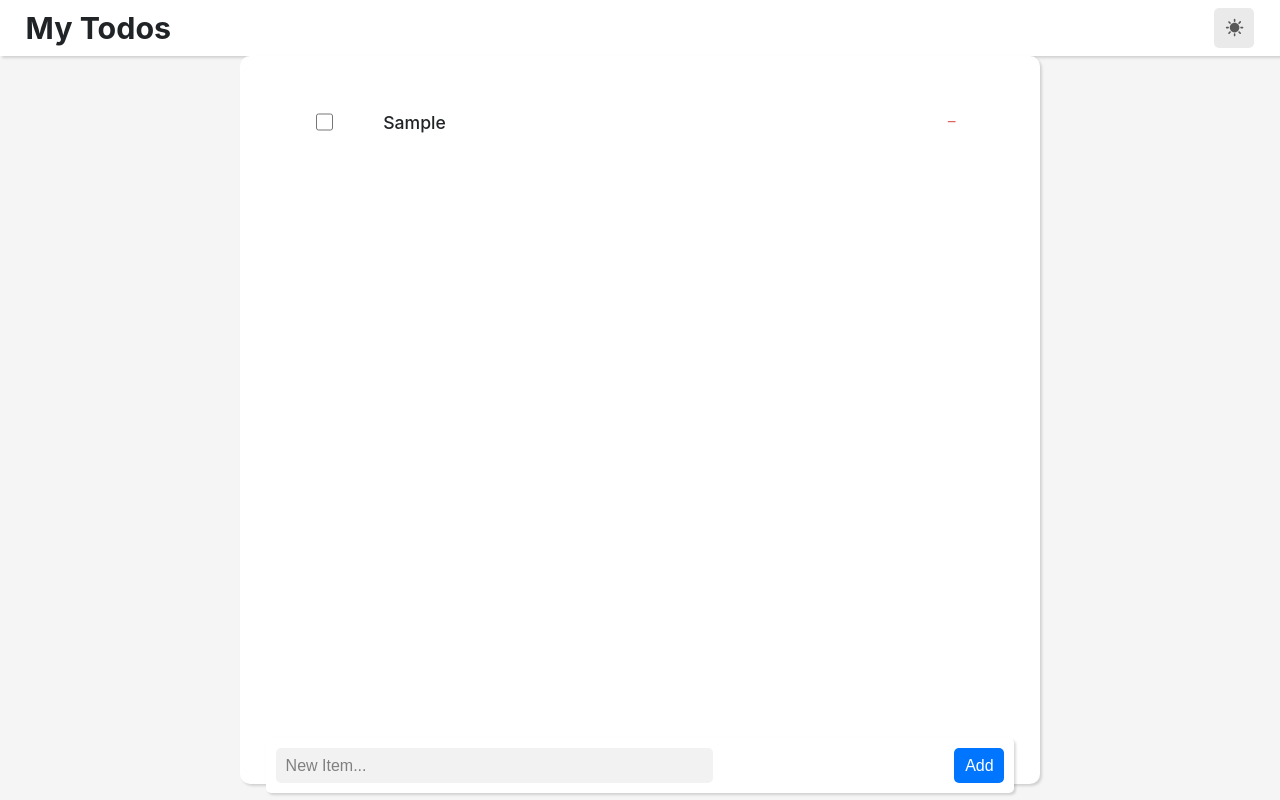
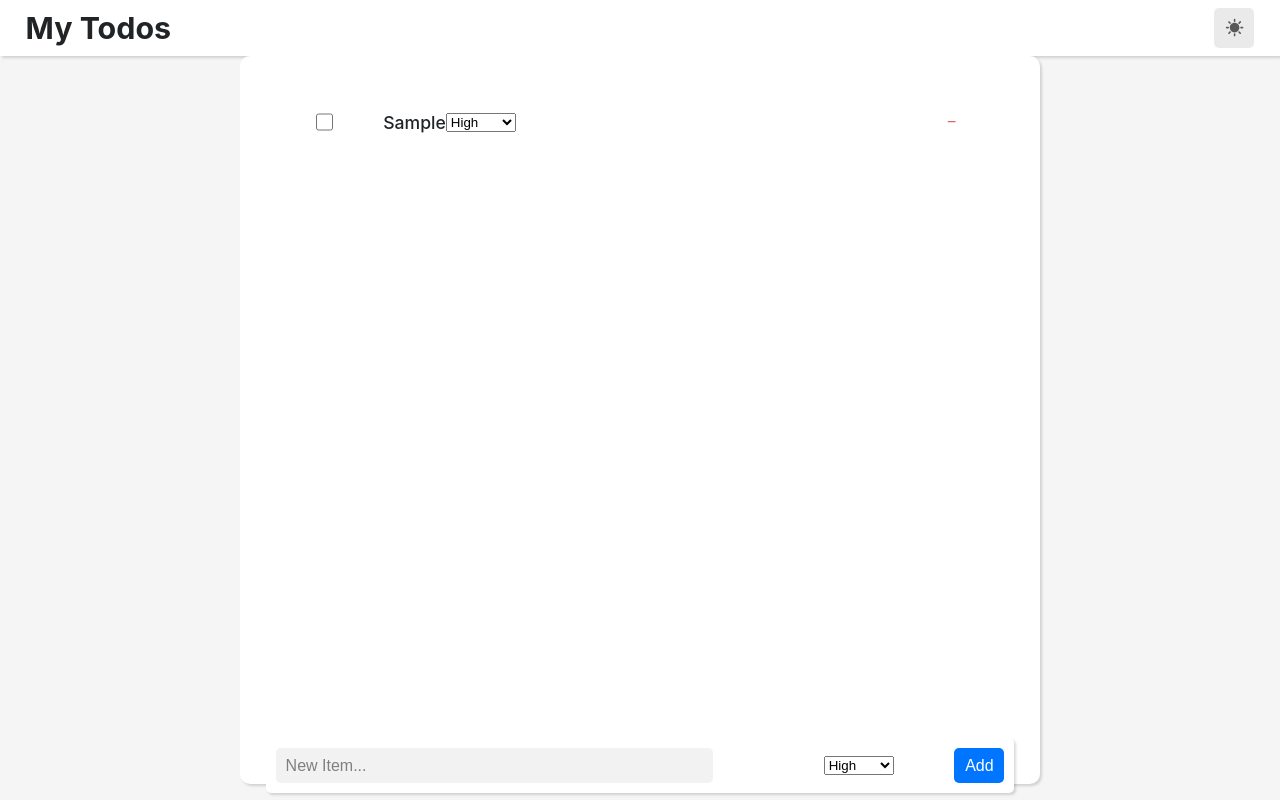
Before and after one commit to A00476611/pwa, a React (Create React App) app: page / in a window 1280 px wide. Both pictures are taken after typing "Sample" into the empty fields and a click on the button "Add". Built offline with nearby package versions, Linux system fonts and the light colour scheme; the HTML template or start-up script is replaced by a standard one.

Commit message:
code clean up

```diff
--- a/src/App.css
+++ b/src/App.css
@@ -2,11 +2,15 @@
 :root {
   --switcher-background: rgba(0, 0, 0, 0.082);
   --switcher-color: rgb(88, 88, 88);
+  --input-bg:rgb(242 242 242);
+  --input-placeholder-color:gray;
 }
 
 [theme="dark"] {
   --switcher-background: rgba(255, 255, 255, 0.082);
   --switcher-color: rgb(179, 176, 176);
+  --input-bg:rgb(101, 100, 105);
+    --input-placeholder-color:white;
 }
 
 .App {
@@ -60,6 +64,119 @@ button {
   color:white;
 }
 
+.ToDoList{
+  width: 100%;
+  box-sizing: border-box;
+  height: 91vh;
+  padding: 0vh 5vw 5vh 5vw;
+}
+
+.ToDoList > div {
+  padding-top: 20px;
+  height: 90%;
+  overflow-y: auto;
+}
+
+.ToDoList > form {
+  box-sizing: border-box;
+  padding: 10px;
+  background-color: var(--nav-background);
+  border-radius: 5px;
+  box-shadow: rgba(0, 0, 0, 0.15) 1.95px 1.95px 2.6px;
+  display: flex;
+  align-items: center;
+  justify-content: space-between;
+  margin-top: 20px;
+}
+
+.ToDoList > form > input {
+  border: none;
+  border-radius: 5px;
+  padding: 5px 10px;
+  font-size: 1rem;
+  margin-right: 50px ;
+  height: 35px;
+  width: 60%;
+  box-sizing: border-box;
+  /* background-color: rgba(141, 141, 141, 0.185); */
+  background-color: var(--input-bg);
+  color: var(--text-color);
+}
+
+.ToDoList > form > input::placeholder {
+  color: var(--input-placeholder-color);
+}
+
+.ToDoList > form > button {
+  font-size: 1rem;
+  height: 35px;
+  width: 50px;
+}
+
+.ToDoItem {
+  box-sizing: border-box;
+  display: flex;
+  align-items: center;
+  height: 60px;
+  width: 100%;
+  border-radius: 5px;
+  justify-content: space-between;
+  cursor: pointer;
+  transition: 200ms;
+}
+
+
+
+.ToDoItem > div {
+  display: flex;
+  align-items: center;
+}
+
+.ToDoItem input {
+  margin-right: 50px;
+  width: 1.1rem;
+  height: 1.1rem;
+}
+
+.ToDoItem span {
+  font-weight:500;
+  font-size: 1.1rem;
+}
+
+
+.remove-btn {
+  width: 25px;
+  height: 25px;
+  display: flex;
+  align-items: center;
+  justify-content: center;
+  color: rgba(204, 0, 0, 0.692);
+  background-color: transparent;
+}
+
+@media (min-width: 720px) {
+  .ToDoList {
+      max-width: 800px;
+      box-sizing: border-box;
+      box-shadow: rgba(0, 0, 0, 0.15) 1.95px 1.95px 2.6px;
+      border-radius: 10px;
+      padding: 2vh 2vw;
+      background-color: var(--nav-background);
+  }
+
+  .ToDoItem {
+      padding: 0px 50px;
+  }
+
+  .ToDoItem:hover {
+      background-color: rgba(128, 128, 128, 0.062);
+  }
+  .remove-btn:hover {
+      background-color: rgb(252, 194, 194);
+  }
+
+}
+
 @media (min-height:1000px) {
   .ToDoList {
     margin-top: 3vh;
--- a/src/App.tsx
+++ b/src/App.tsx
@@ -1,20 +1,63 @@
-import { useEffect, useState } from 'react';
+import { FormEventHandler, useEffect, useState } from 'react';
+import {MdSunny, MdModeNight} from 'react-icons/md'
+import { useTheme } from './hooks/useTheme';
+import { ToDoStorage } from './ToDoStorage';
+import { PriotityDropDown } from './components/PriorityDropDown';
+import { MdRemove as RemoveIcon } from 'react-icons/md';
 import './App.css';
-import { ToDoList, ToDoStorage } from './components/ToDoList';
-import {MdSunny, MdModeNight} from 'react-icons/md'
-let initialTodos = ToDoStorage.getAll()
+
+export type PriorityIndex = 0 | 1 | 2
+
+export type ToDoItemType = {
+  isCompleted:boolean,
+  title:string,
+  priority:0|1|2
+}
+
 function App() {
-  const [theme, setTheme] = useState(localStorage.getItem("theme"))
-  const toggleTheme = () => {
-    setTheme(theme => theme === "dark" ? "light" : "dark")
-  }
+  const {theme, toggleTheme} = useTheme()
 
-  useEffect(()=>{
-    if(theme){
-      document.querySelector("body")?.setAttribute("theme", theme)
-      localStorage.setItem("theme", theme)
+  const [todos, setTodos] = useState(ToDoStorage.getAllTodos())
+
+    const handleAdd:FormEventHandler<HTMLFormElement> = (e) => {
+        e.preventDefault()
+        const formData = Object.fromEntries(new FormData(e.currentTarget).entries())
+        const newItem = formData['newItem']
+        const newItemPriority = parseInt(formData['priority'].toString()) as PriorityIndex
+        if(!newItem) return
+        setTodos((todos):ToDoItemType[] => [...todos, {isCompleted:false, title:newItem.toString(), priority:newItemPriority}]  )
+        e.currentTarget.reset()
     }
-  }, [theme])
+
+    const handleItemClick = (index:number, current:boolean) => {
+        setTodos(todos => {
+            let copy = [...todos]
+            copy[index].isCompleted = !current
+            return copy
+        })
+    }
+
+    const handleItemRemove = (index:number) => {
+        setTodos(todos => {
+            let copy = [...todos]
+            copy.splice(index, 1)
+            return copy
+        })
+    }
+
+    const handleItemPriorityChange = (index:number, newItemPriority?:PriorityIndex) => {
+        if(!newItemPriority) return
+        setTodos(todos => {
+            let copy = [...todos]
+            copy[index].priority = newItemPriority
+            return copy
+        })
+    }
+
+    useEffect(()=>{
+        ToDoStorage.setAllTodos(todos)
+    }, [todos])
+
 
   return (
     <div className="App">
@@ -24,7 +67,27 @@ function App() {
           {theme === "dark" ? <MdModeNight /> : <MdSunny/>}
         </button>
       </div>
-      <ToDoList initialTodos={initialTodos}/>
+      <div className="ToDoList">
+        <div>
+          {todos.map((todo,i) => (
+              <div className="ToDoItem" onClick={()=> handleItemClick(i,todo.isCompleted)}>
+                  <div>
+                      <input type="checkbox" checked={todo.isCompleted} readOnly/>
+                      <span>{todo.title}</span>
+                      <PriotityDropDown value={todo.priority} onChange={newPriority => handleItemPriorityChange(i, newPriority)}/>
+                  </div>
+                  <button className="remove-btn" onClick={e=>{e.stopPropagation();handleItemRemove(i)}}>
+                      <RemoveIcon/>
+                  </button>
+              </div>
+          ))}
+        </div>
+        <form onSubmit={handleAdd}>
+            <input name="newItem" placeholder="New Item..."/>
+            <PriotityDropDown name="priority" />
+            <button type="submit" className="btn primary-btn">Add</button>
+        </form>
+    </div>
     </div>
   );
 }
--- a/src/components/ToDoList/ToDoStorage.ts
+++ b/src/ToDoStorage.ts
@@ -1,13 +1,13 @@
-import { ToDoItemType } from "./";
+import { ToDoItemType } from "./App";
 
 export const ToDoStorage = {
-    getAll:():ToDoItemType[] | [] => {
+    getAllTodos:():ToDoItemType[] | [] => {
         let storageString = localStorage.getItem("todos")
         if(!storageString) return []
         return JSON.parse(storageString) as ToDoItemType[]
     },
 
-    setAll:(todos:ToDoItemType[]) => {
+    setAllTodos:(todos:ToDoItemType[]) => {
         localStorage.setItem("todos", JSON.stringify(todos))
-    }
+    },
 }
--- /dev/null
+++ b/src/components/PriorityDropDown.tsx
@@ -0,0 +1,33 @@
+import { PriorityIndex } from "../App"
+
+export const priorities = [
+    "High",
+    "Medium",
+    "Low"
+]
+
+export type PriotityDropDownProps = {
+    name?:string,
+    value?:PriorityIndex,
+    onChange?: (arg0?:PriorityIndex) => void,
+}
+
+export const PriotityDropDown = ({name, value, onChange}:PriotityDropDownProps) => {
+    return (
+
+        <>
+        {
+            onChange != undefined ?
+
+            <select name={name} value={value} onChange={e=>onChange(parseInt(e.target.value) as PriorityIndex)}>
+                {priorities.map((priority,i) => <option value={priority}>{priorities[i]}</option>)}
+            </select>
+            :
+            <select name={name}>
+                {priorities.map((priority,i) => <option value={priority}>{priorities[i]}</option>)}
+            </select>
+        }
+        </>
+
+    )
+}
--- a/src/components/ToDoList/ToDoItem.tsx
+++ /dev/null
@@ -1,26 +0,0 @@
-import { MdRemove as RemoveIcon } from "react-icons/md"
-
-export type ToDoItemType = {
-    isCompleted:boolean,
-    title:string
-}
-
-export type ToDoItemProps = {
-    todo:ToDoItemType,
-    onClick:(current:boolean)=>void,
-    onRemove:()=>void
-}
-
-export const ToDoItem = ({todo, onClick, onRemove}:ToDoItemProps) => {
-    return (
-        <div className="ToDoItem" onClick={()=> onClick(todo.isCompleted)}>
-            <div>
-                <input type="checkbox" checked={todo.isCompleted} readOnly/>
-                <span>{todo.title}</span>
-            </div>
-            <button className="remove-btn" onClick={e=>{e.stopPropagation();onRemove()}}>
-                <RemoveIcon/>
-            </button>
-        </div>
-    )
-}
--- a/src/components/ToDoList/ToDoList.tsx
+++ /dev/null
@@ -1,46 +0,0 @@
-import { ToDoItem, ToDoItemType, ToDoStorage } from "./"
-import { FormEventHandler, useEffect, useState } from "react"
-import './ToDoList.css'
-
-export const ToDoList = ({initialTodos = []}:{initialTodos?:ToDoItemType[]}) => {
-    const [todos, setTodos] = useState(initialTodos)
-    const handleAdd:FormEventHandler<HTMLFormElement> = (e) => {
-        e.preventDefault()
-        const newItem = Object.fromEntries(new FormData(e.currentTarget).entries())['newItem']
-        if(!newItem) return
-        setTodos((todos):ToDoItemType[] => [...todos, {isCompleted:false, title:newItem.toString()}]  )
-        e.currentTarget.reset()
-    }
-
-    const handleItemClick = (index:number, current:boolean) => {
-        setTodos(todos => {
-            let copy = [...todos]
-            copy[index].isCompleted = !current
-            return copy
-        })
-    }
-
-    const handleItemRemove = (index:number) => {
-        setTodos(todos => {
-            let copy = [...todos]
-            copy.splice(index, 1)
-            return copy
-        })
-    }
-
-    useEffect(()=>{
-        ToDoStorage.setAll(todos)
-    }, [todos])
-
-    return (
-        <div className="ToDoList">
-            <div>
-                {todos.map((todo,i) => <ToDoItem key={i} todo={todo} onClick={(current)=>handleItemClick(i, current)} onRemove={()=>handleItemRemove(i)}/>)}
-            </div>
-            <form onSubmit={handleAdd}>
-                <input name="newItem" placeholder="New Item..."/>
-                <button type="submit" className="btn primary-btn">Add</button>
-            </form>
-        </div>
-    )
-}
--- a/src/components/ToDoList/index.ts
+++ /dev/null
@@ -1,6 +0,0 @@
-import { ToDoItem, ToDoItemType, ToDoItemProps } from "./ToDoItem";
-import { ToDoList } from "./ToDoList";
-import { ToDoStorage } from "./ToDoStorage";
-
-export { ToDoItem, ToDoList, ToDoStorage };
-export type { ToDoItemType, ToDoItemProps };
--- /dev/null
+++ b/src/hooks/useTheme.ts
@@ -0,0 +1,17 @@
+import { useState, useEffect } from "react"
+
+export const useTheme = () => {
+    const [theme, setTheme] = useState(localStorage.getItem("theme"))
+    const toggleTheme = () => {
+        setTheme(theme => theme === "dark" ? "light" : "dark")
+    }
+
+    useEffect(()=>{
+        if(theme){
+            document.querySelector("body")?.setAttribute("theme", theme)
+            localStorage.setItem("theme", theme)
+        }
+    }, [theme])
+
+    return {theme, toggleTheme}
+}
```
